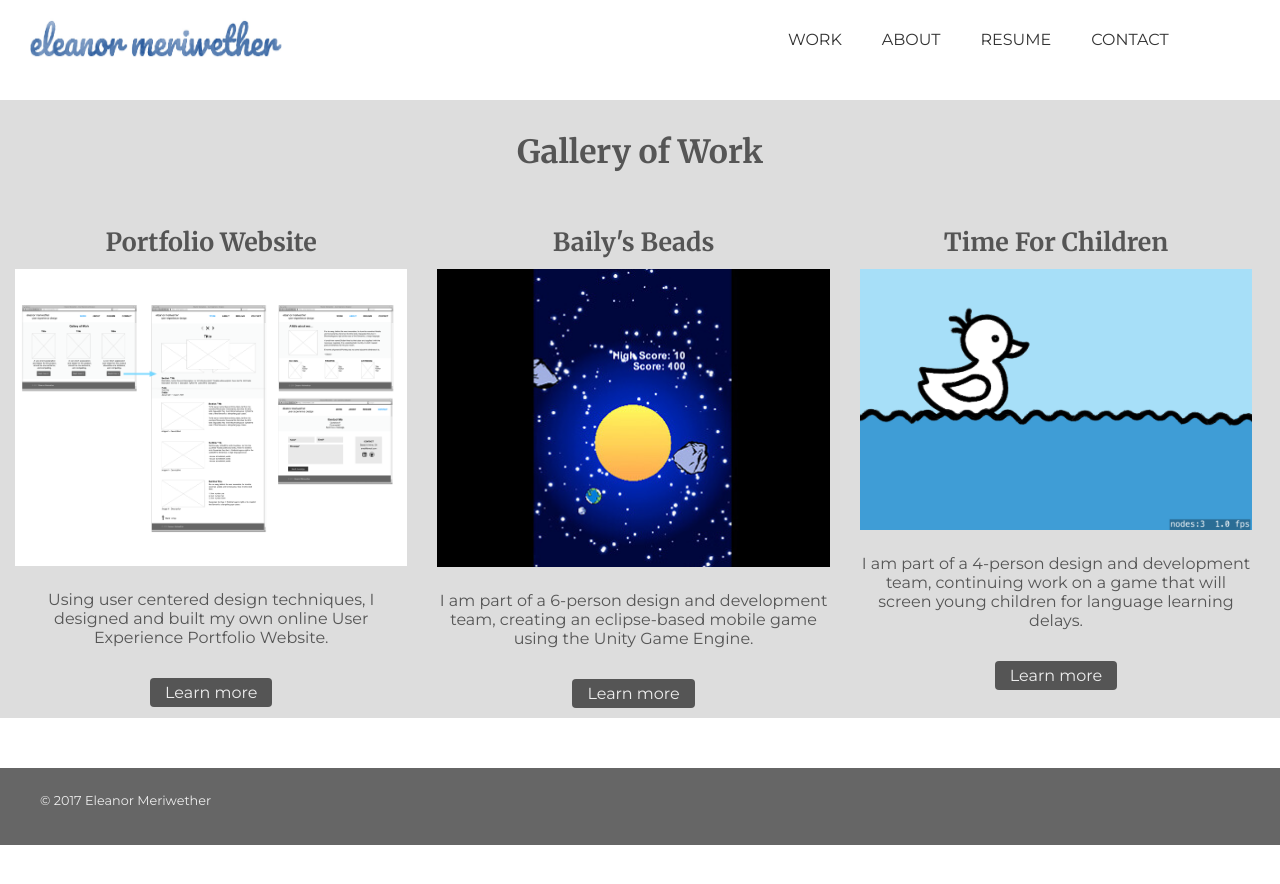
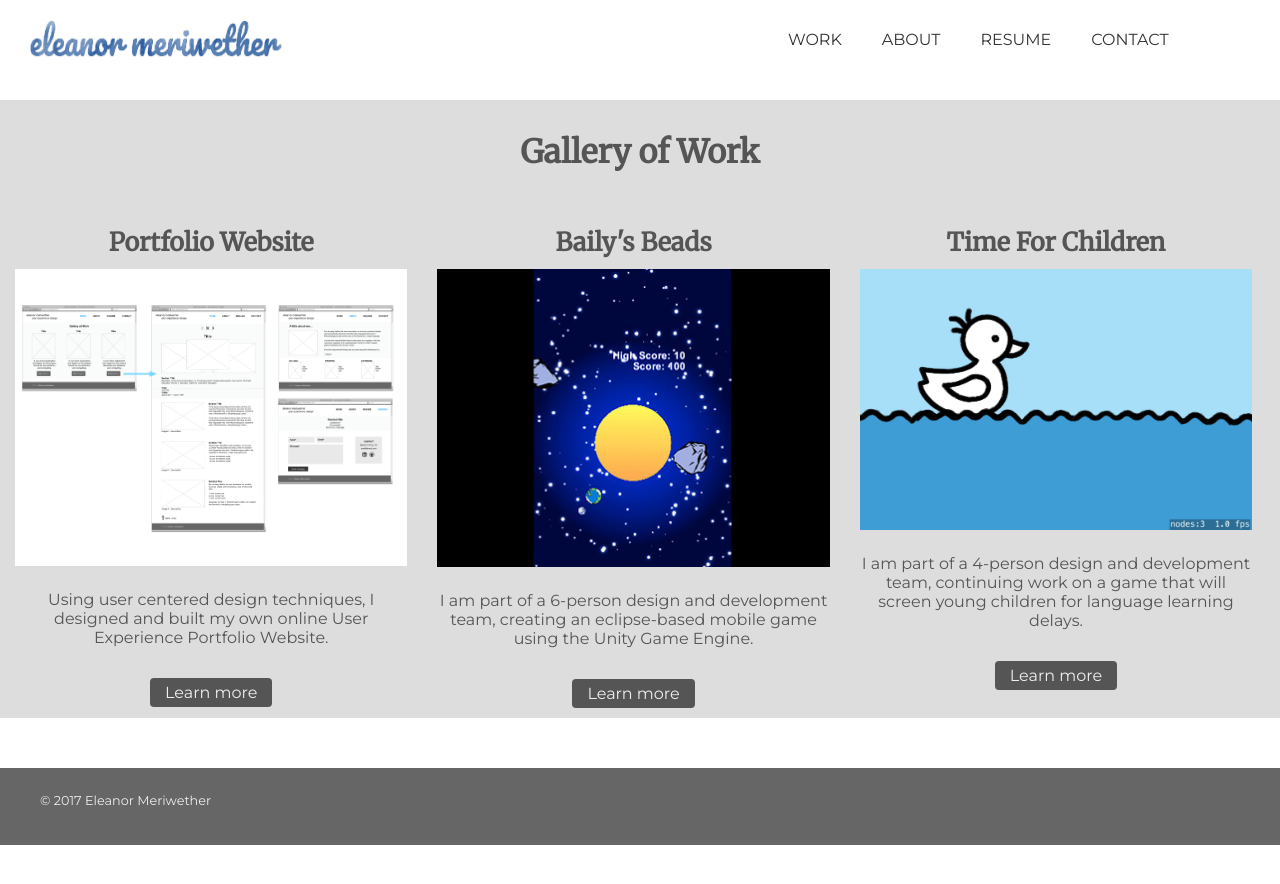
Before and after one commit to emeriwether/emeriwether.github.io, a Jekyll site: the page built from index.html, in a window 1280 px wide. Shown: the top 884 px of the page. Built offline with Jekyll 4.4.1, drawn with Linux system fonts in a browser that asks for light colours.

Commit message:
remove unneeded fonts

```diff
--- a/css/styles.css
+++ b/css/styles.css
@@ -1,4 +1,4 @@
-@import url('https://fonts.googleapis.com/css?family=Merriweather:700|Montserrat:400,700');
+@import url('https://fonts.googleapis.com/css?family=Merriweather|Montserrat');
 
 /*
 -----------
@@ -7,16 +7,16 @@
 -----------
 -----------
 */
-body { font-family: 'Montserrat', sans-serif; font-size: 16px; font-weight: 400; color: #555; margin: 0; padding: 0; }
+body { font-family: 'Montserrat', sans-serif; font-size: 16px; color: #555; margin: 0; padding: 0; }
 #page { max-width: 1400px; margin: 0 auto; position: relative; }
 
 /*TEXT*/
 p { margin: 0 0 1em 0; }
 a { color: #555; }
-h1 { font-family: 'Merriweather', serif; margin: 0 0 1em 0; font-size: 2.8em; font-weight: 700; }
-h2 { font-family: 'Merriweather', serif; margin: 0 0 .5em 0; font-size: 1.6em; font-weight: 700; line-height: 1.1em; }
-h3 { font-family: 'Merriweather', serif; margin: 0 0 .5em 0; font-size: 1.3em; font-weight: 700; }
-h4 { font-family: 'Merriweather', serif; margin: 0 0 1.5em 0; font-size: 1em; font-weight: 700; }
+h1 { font-family: 'Merriweather', serif; margin: 0 0 1em 0; font-size: 2.8em; }
+h2 { font-family: 'Merriweather', serif; margin: 0 0 .5em 0; font-size: 1.6em; line-height: 1.1em; }
+h3 { font-family: 'Merriweather', serif; margin: 0 0 .5em 0; font-size: 1.3em; }
+h4 { font-family: 'Merriweather', serif; margin: 0 0 1.5em 0; font-size: 1em; }
 
 /*BUTTONS*/
 a.btn { text-decoration: none; color: #eee; background-color: #555; padding: 5px 15px; transition: background-color .5s; border-radius: 4px; }
```
